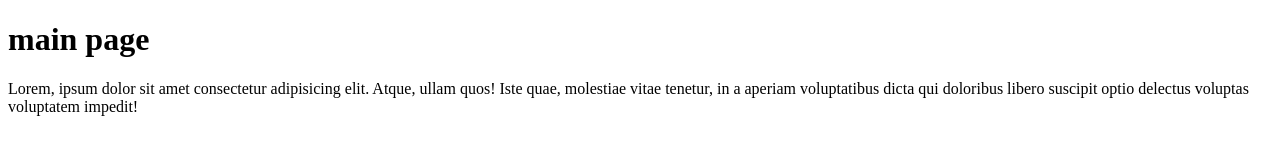
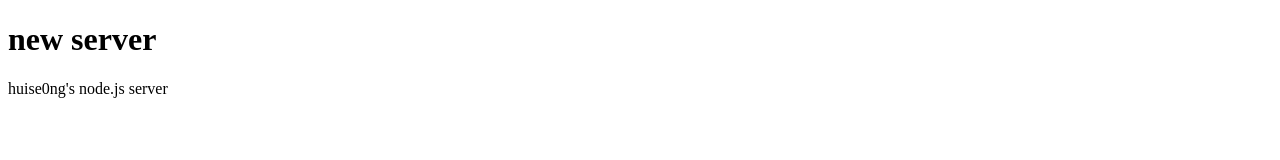
Before and after one commit to Attendance-check/Attendance-check-server, a website: page public/main.html in a window 1280 px wide. Drawn offline with Linux system fonts and the light colour scheme.

Commit message:
FIX :: main.html

```diff
--- a/app.js
+++ b/app.js
@@ -1,5 +1,3 @@
-app.use(express.static('public'))
-
 var express = require('express')
 
 var app = express()
--- a/public/main.html
+++ b/public/main.html
@@ -7,10 +7,8 @@
     <title>main.html</title>
 </head>
 <body>
-    <h1>main page</h1>
+    <h1>new server</h1>
 
-    <p>Lorem, ipsum dolor sit amet consectetur adipisicing elit.
-        Atque, ullam quos! Iste quae, molestiae vitae tenetur,
-        in a aperiam voluptatibus dicta qui doloribus libero suscipit optio delectus voluptas voluptatem impedit!</p>
+    <p>huise0ng's node.js server</p>
 </body>
 </html>
```
